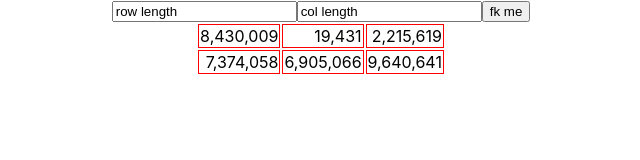
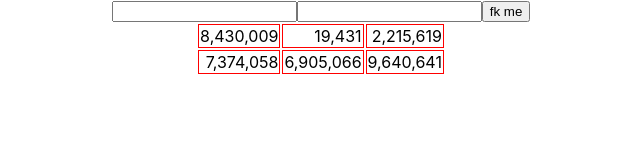
Before and after one commit to George-12138/ALIBABA_INTERN_2020Winter, a React (Create React App) app in the folder intern-app/: page / in a window 1280 px wide. Shown: the top 160 px of the page, without its empty margins (319-959 px from the left). Built offline with nearby package versions, Linux system fonts and the light colour scheme.

Commit message:
Update index.js

```diff
--- a/intern-app/src/index.js
+++ b/intern-app/src/index.js
@@ -81,20 +81,25 @@ class TextChange extends React.Component {
   constructor(props) {
     super(props);
     this.state = {
-      inputROw: "空空如也~",
-      inputCol: "空空如也~"
+      inputRow: "空空如也~",
+      inputCol: "空空如也~",
     }
   }
 
-  event_happenner =()=>{
-    alert(this.state.inputINFO.value)
+  event_happenner = () => {
+    alert(this.state.inputRow.value)
   }
-
+  cleanRowDefault = () => {
+    this.state.inputRow = "";
+  }
+  cleanColDefault = () => {
+    this.state.inputCol = "";
+  }
   render() {
     return (
       <div>
-      <input type="text" ref={input => this.state.inputROw = input} defaultValue = "row length" />
-      <input type="text" ref={input => this.state.inputCol = input} defaultValue = "col length" />
+      <input type="text" ref={input => this.state.inputRow = input} onFocus = {()=>this.cleanRowDefault()} defaultValue = {this.props.inputRow} />
+      <input type="text" ref={input => this.state.inputCol = input} onFocus = {()=>this.cleanColDefault()} defaultValue = {this.props.inputCol} />
       <button onClick = {()=>this.event_happenner()}>fk me</button>
       </div>
       );
```
